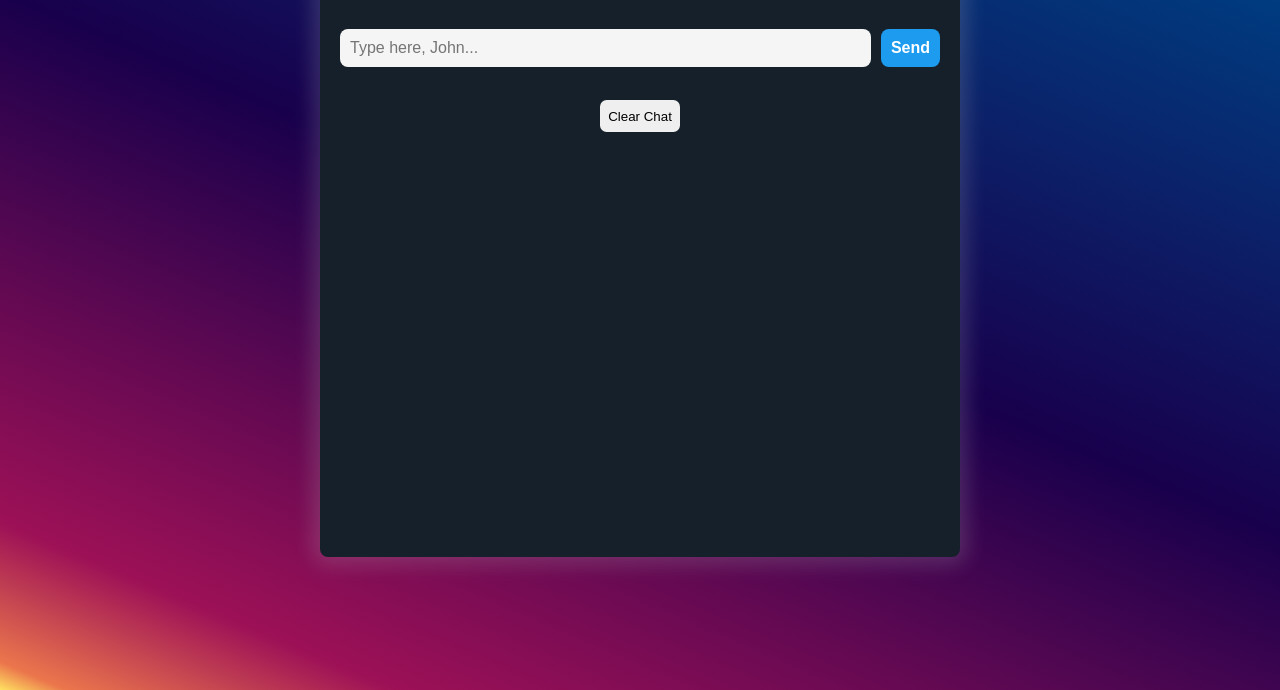
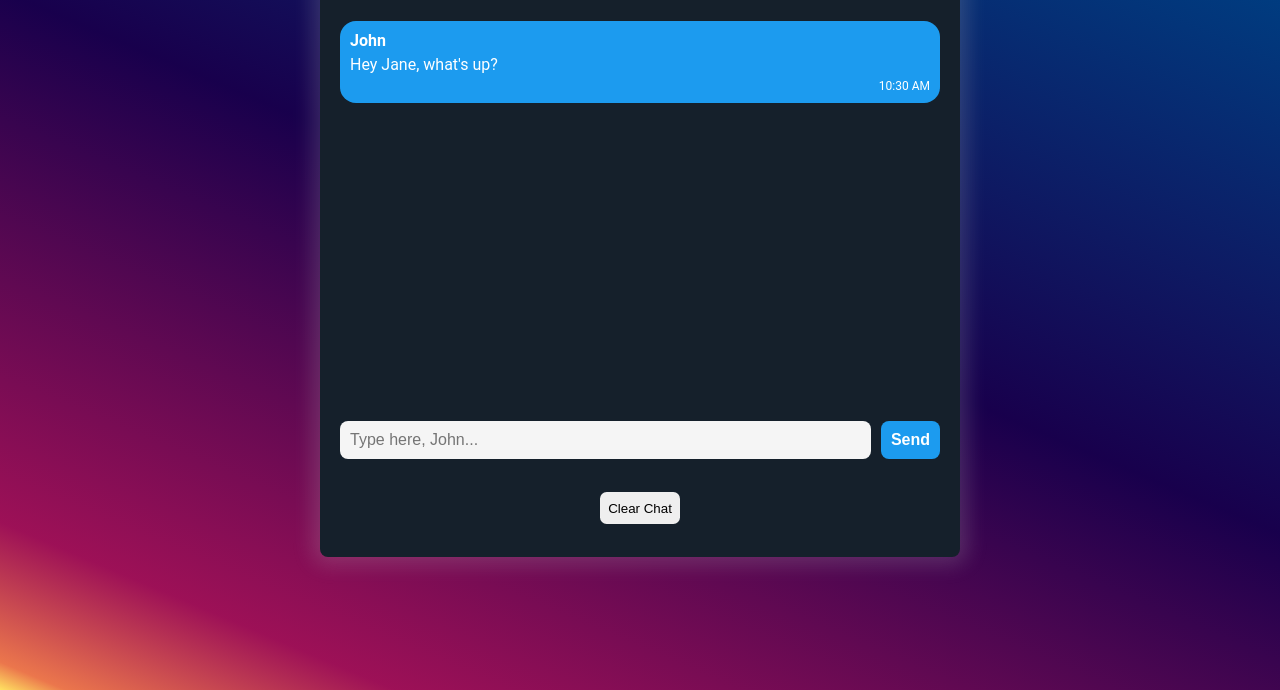
Before and after one commit to Pikachoo1111/GlobeLang, a plain HTML site: page index.html in a window 1280 px wide. Shown: the part 166-856 px from the top of the page. Drawn offline with Linux system fonts and the light colour scheme.

Commit message:
rolled back changes

```diff
--- a/index.html
+++ b/index.html
@@ -15,6 +15,13 @@
     <div class="chat-container">
       <h2 class="chat-header">John chatting...</h2>
 
+      <div class="chat-messages">
+        <div class="message blue-bg">
+          <div class="message-sender">John</div>
+          <div class="message-text">Hey Jane, what's up?</div>
+          <div class="message-timestamp">10:30 AM</div>
+        </div>
+      </div>
 
       <form class="chat-input-form">
         <input type="text" class="chat-input" required placeholder="Type here, John..." />
```
